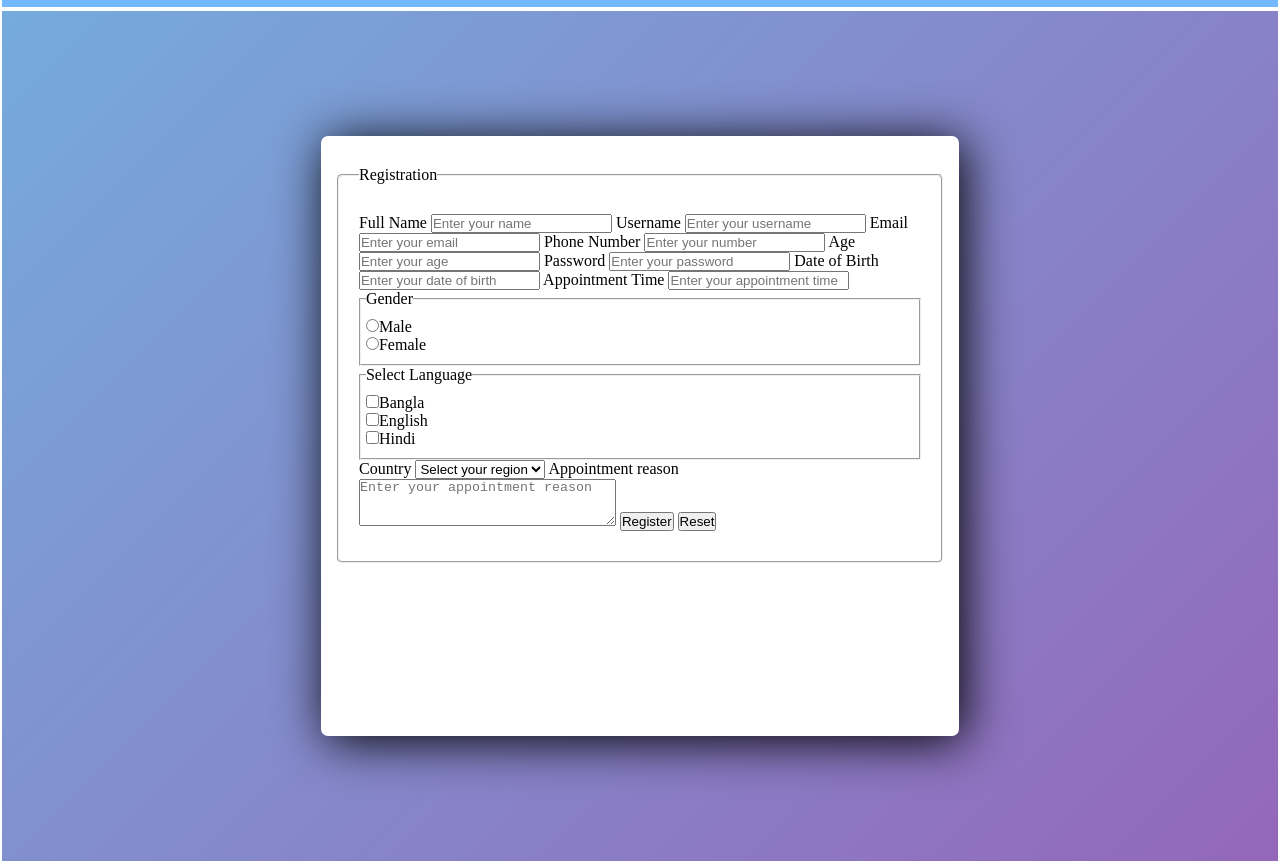
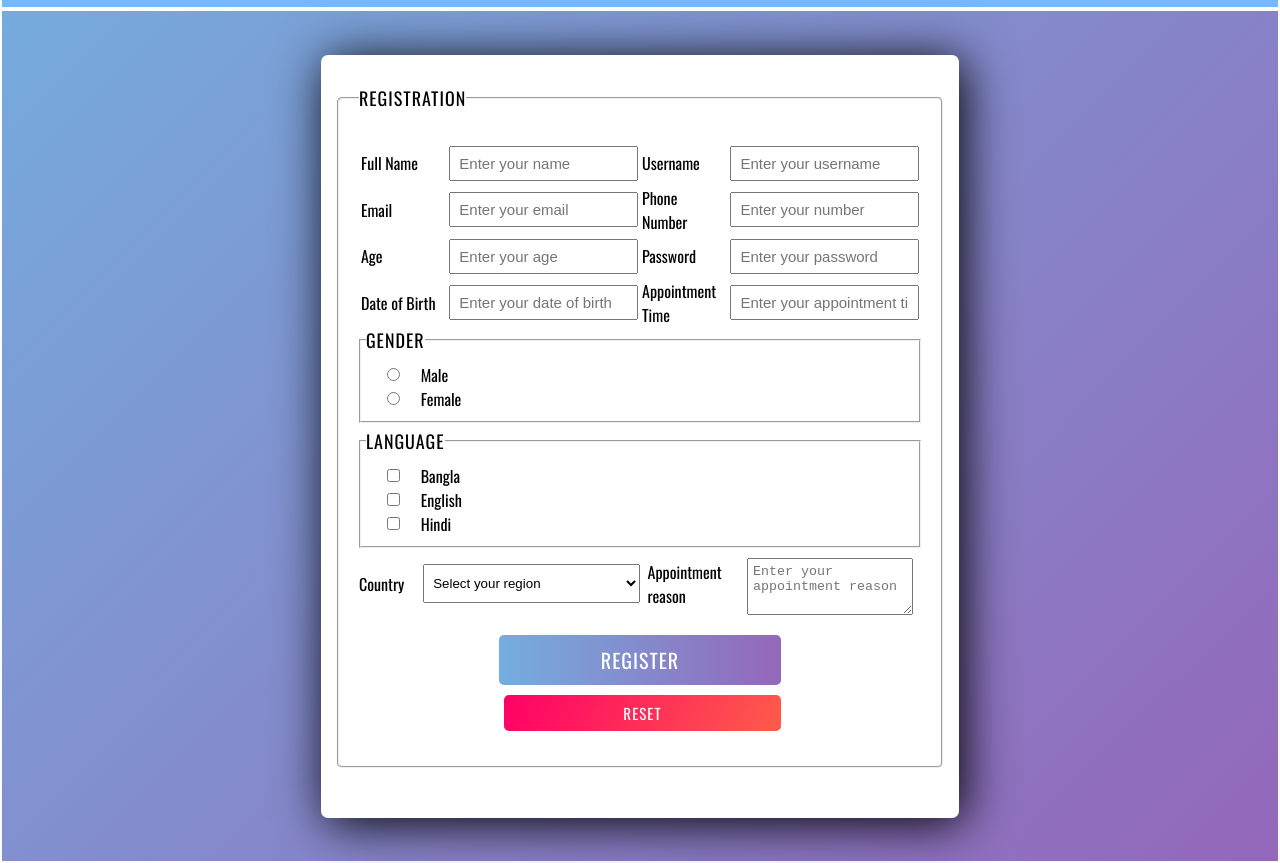
Before and after one commit to ahsan-emon/html-form, a plain HTML site: page register-form-2.html in a window 1280 px wide. Shown: the part 82-945 px from the top of the page. Drawn offline with nearby package versions, Linux system fonts and the light colour scheme.

Commit message:
register form 2 completed

```diff
--- a/css/register-form-2.css
+++ b/css/register-form-2.css
@@ -6,6 +6,7 @@ body {
   background: linear-gradient(135deg, #74aede, #9467ba);
   background-repeat: no-repeat;
   background-size: 100%;
+  font-family: "Oswald", sans-serif;
 }
 section {
   display: flex;
@@ -14,7 +15,6 @@ section {
 }
 .form-area {
   width: 50%;
-  height: 600px;
   background-color: #fff;
   box-shadow: 5px 5px 50px #000;
   margin: 100px;
@@ -32,3 +32,95 @@ form .form-fieldset {
 form .form-fieldset fieldset {
   padding: 10px 5px;
 }
+.form-fieldset {
+  display: flex;
+  justify-content: space-evenly;
+  flex-wrap: wrap;
+}
+.form-fieldset p input {
+  padding: 7px 8px;
+  outline: none;
+  margin: 5px 0;
+  font-size: 15px;
+  width: 60%;
+}
+.form-fieldset p {
+  display: flex;
+  justify-content: space-around;
+  align-items: center;
+  width: 50%;
+}
+.form-fieldset p label {
+  width: 30%;
+}
+.form-fieldset fieldset {
+  width: 100%;
+  margin-bottom: 5px;
+}
+.form-fieldset p button {
+  padding: 7px 8px;
+  outline: none;
+  margin: 5px 0;
+  font-size: 15px;
+  margin-left: 5px;
+  border-radius: 5px;
+  border: none;
+  width: 100%;
+  background: linear-gradient(115deg, rgb(255, 0, 103), rgb(255, 91, 74));
+  font-size: 15px;
+  color: #fff;
+  cursor: pointer;
+  font-family: "Oswald", sans-serif;
+  text-transform: uppercase;
+  letter-spacing: 1px;
+}
+.form-fieldset p button:hover {
+  background: linear-gradient(
+    115deg,
+    rgb(255, 0, 103, 0.9),
+    rgb(255, 91, 74, 0.9)
+  );
+}
+.form-fieldset p select {
+  width: 100%;
+  padding: 10px 5px;
+  outline: none;
+}
+.form-fieldset p textarea {
+  width: 55%;
+  padding: 5px 5px;
+  outline: none;
+  margin-top: 5px;
+}
+.form-fieldset p input[type="submit"] {
+  width: 100%;
+  margin-top: 20px;
+  background: linear-gradient(90deg, #74aede, #9467ba);
+  border: none;
+  color: #fff;
+  font-size: 20px;
+  padding: 10px 0;
+  cursor: pointer;
+  border-radius: 5px;
+  font-family: "Oswald", sans-serif;
+  text-transform: uppercase;
+  letter-spacing: 1px;
+}
+.form-fieldset p input[type="submit"]:hover {
+  background: linear-gradient(
+    90deg,
+    rgba(116, 174, 222, 0.9),
+    rgba(148, 103, 186, 0.9)
+  );
+}
+.form-fieldset legend {
+  font-size: 18px;
+  letter-spacing: 1px;
+  text-transform: uppercase;
+}
+.form-fieldset fieldset p {
+  display: flex;
+  justify-content: space-evenly;
+  align-items: center;
+  width: 15%;
+}
--- a/css/style.css
+++ b/css/style.css
@@ -200,7 +200,8 @@ header .flex-content1 .dropdown {
   position: absolute;
   background-color: rgba(0, 0, 0, 0.3);
 }
-header .flex-content1 li:last-child:hover .dropdown {
+header .flex-content1 li:last-child:hover .dropdown,
+header .flex-content1 li:nth-child(7):hover .dropdown {
   list-style: none;
   display: block;
   padding: 10px 5px;
--- a/register-form-2.html
+++ b/register-form-2.html
@@ -10,6 +10,9 @@
     <link rel="preconnect" href="https://fonts.googleapis.com">
     <link rel="preconnect" href="https://fonts.gstatic.com" crossorigin>
     <link href="https://fonts.googleapis.com/css2?family=Abril+Fatface&family=Bebas+Neue&display=swap" rel="stylesheet">
+    <link rel="preconnect" href="https://fonts.googleapis.com">
+    <link rel="preconnect" href="https://fonts.gstatic.com" crossorigin>
+    <link href="https://fonts.googleapis.com/css2?family=Oswald:wght@300;400;500;600&display=swap" rel="stylesheet">
 </head>
 <body>
     <!-- header area start here  -->
@@ -22,6 +25,12 @@
                 <li><a href="https://www.youtube.com/c/AhsanUllahEmon"><img src="images/youtube.png" alt="Youtube logo"></a></li>
                 <li><a href="register-form-2.html">Register From 2</a></li>
                 <li><a href="flag.html">BD Flag</a></li>
+                <li><a href="">Websites</a>
+                    <ul class="dropdown">
+                        <li><a href="https://ahsan-emon.github.io/Facebook-page-website/">Facebook</a></li>
+                        <li><a href="https://ahsan-emon.github.io/Bikroy-website/">Bikroy.com</a></li>
+                    </ul>
+                </li>
                 <li><a href="">Social</a>
                     <ul class="dropdown">
                         <li><a href="https://www.facebook.com/ahsanullah.emon/">Facebook</a></li>
@@ -40,22 +49,38 @@
                 <form action="">
                     <fieldset class="form-fieldset">
                         <legend>Registration</legend>
+                        <p>
                             <label for="name">Full Name</label>
                             <input type="text" id="name" placeholder="Enter your name" autocomplete="off">
+                        </p>
+                        <p>
                             <label for="username">Username</label>
                             <input type="text" id="username" placeholder="Enter your username" autocomplete="off">
+                        </p>
+                        <p>
                             <label for="email">Email</label>
                             <input type="email" id="email" placeholder="Enter your email" autocomplete="off">
+                        </p>
+                        <p>
                             <label for="phone">Phone Number</label>
                             <input type="text" name="" id="phone" placeholder="Enter your number" autocomplete="off">
+                        </p>
+                        <p>
                             <label for="age">Age</label>
                             <input type="text" id="age" placeholder="Enter your age" onfocus="(this.type='number')" autocomplete="off">
+                        </p>
+                        <p>
                             <label for="pass">Password</label>
                             <input type="password" name="" id="pass" placeholder="Enter your password" autocomplete="off">
+                        </p>
+                        <p>
                             <label for="dob">Date of Birth</label>
                             <input type="text" id="dob" placeholder="Enter your date of birth" onfocus="(this.type='date')">
+                        </p>
+                        <p>
                             <label for="time">Appointment Time</label>
                             <input type="text" id="time" placeholder="Enter your appointment time" onfocus="(this.type='time')">
+                        </p>
                         <fieldset>
                             <legend>Gender</legend>
                             <p>
@@ -66,7 +91,7 @@
                             </p>
                         </fieldset>
                         <fieldset>
-                            <legend>Select Language</legend>
+                            <legend>Language</legend>
                             <p>
                                 <input type="checkbox" id="checkbox1"><label for="checkbox1">Bangla</label>
                             </p>
@@ -77,6 +102,7 @@
                                 <input type="checkbox" id="checkbox3"><label for="checkbox3">Hindi</label>
                             </p>
                         </fieldset>
+                        <p>
                             <label for="">Country</label>
                             <select name="" id="">
                                 <option value="Select your region">Select your region</option>
@@ -84,10 +110,15 @@
                                 <option value="">America</option>
                                 <option value="">Canada</option>
                             </select>
+                        </p>
+                        <p>
                             <label for="message">Appointment reason</label>
                             <textarea name="" id="message" cols="30" rows="3" placeholder="Enter your appointment reason"></textarea>
+                        </p>
+                        <p class="flex-content1">
                             <input type="submit" value="Register">
                             <button type="reset">Reset</button>
+                        </p>
                     </fieldset>
                 </form>
             </div>
```
Also changed, not shown: flag.html (+6 -0 lines), forgot-pass.html (+6 -0 lines), index.html (+6 -0 lines), registration.html (+6 -0 lines). Lines whose indentation alone changed are shown as unchanged.
